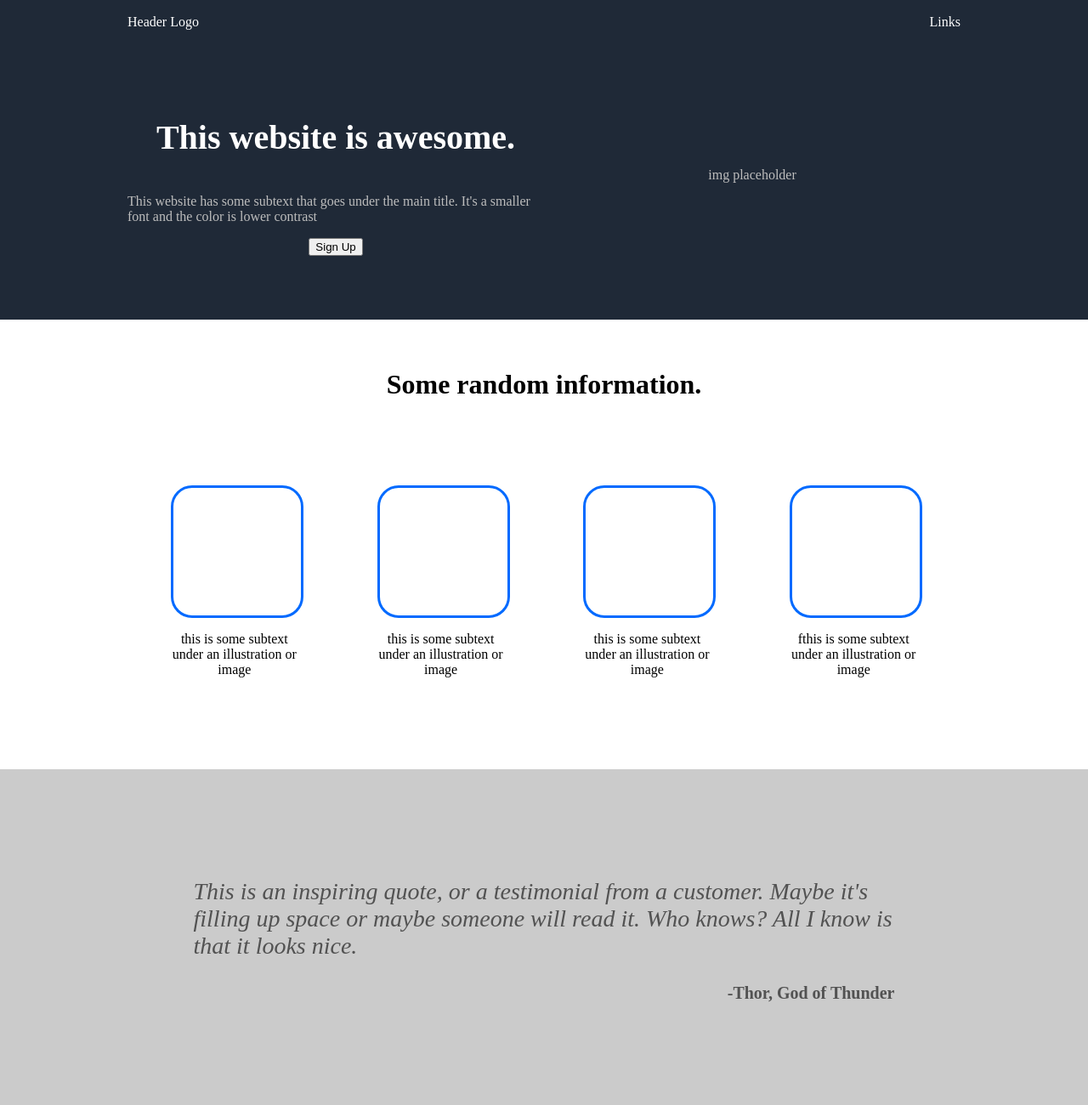
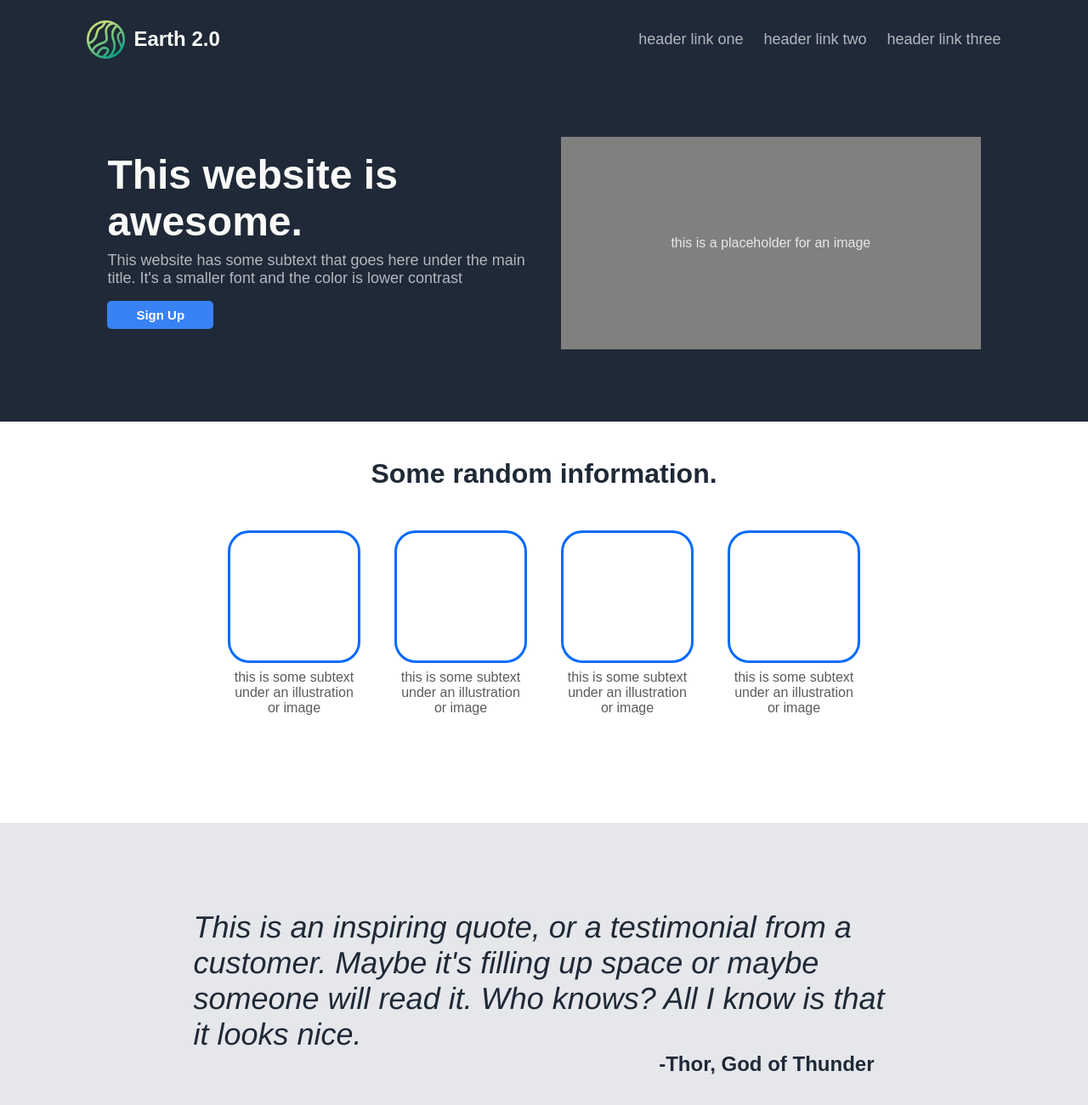
Before and after one commit to qmpudenz/landing-page, a plain HTML site: page index.html in a window 1280 px wide. Shown: the top 1300 px of the page at 85% size. Drawn offline with Linux system fonts and the light colour scheme.

Commit message:
Style changes now match example from Odin Project

```diff
--- a/index.html
+++ b/index.html
@@ -9,20 +9,27 @@
 </head>
 <body>
     <div class="header">
-        <div class="logo">Header Logo</div>
-        <div class="header-links">Links</div>
+        <div class="header-left">
+            <img class="logo"src="earth.png">
+            <h3>Earth 2.0</h3>
+        </div>
+        <div class="header-links">
+            <a href="pages/page-one.html">header link one</a>
+            <a href="pages/page-one.html">header link two</a>
+            <a href="pages/page-one.html">header link three</a>
+        </div>
     </div>
 
     <div class="first">
 
         <div class="left">
             <h1>This website is awesome.</h1>
-            <p>This website has some subtext that goes under the main title. It's a smaller font and the color is lower contrast</p>
-            <button>Sign Up</button>
+            <a class="left-text">This website has some subtext that goes here under the main title. It's a smaller font and the color is lower contrast</a>
+            <button class="button-1">Sign Up</button>
         </div>
 
         <div class="right">
-            img placeholder
+            <div class="image-container">this is a placeholder for an image</div>
         </div>
 
     </div>
@@ -32,40 +39,40 @@
             <div class="container">
                 <div class="card">
                     <div class="box"></div>
-                    <p>this is some subtext under an illustration or image</p>
+                    <div class="subtext">this is some subtext under an illustration or image</div>
                 </div>
                 <div class="card">
                     <div class="box"></div>
-                    <p>this is some subtext under an illustration or image</p>
+                    <div class="subtext">this is some subtext under an illustration or image</div>
                 </div>
                 <div class="card">
                     <div class="box"></div>
-                    <p>this is some subtext under an illustration or image</p>
+                    <div class="subtext">this is some subtext under an illustration or image</div>
                 </div>
                 <div class="card">
                     <div class="box"></div>
-                    <p>fthis is some subtext under an illustration or image</p>
+                    <div class="subtext">this is some subtext under an illustration or image</div>
                 </div>
             </div>
     </div>
 
     <div class="third">
-        <p><i>This is an inspiring quote, or a testimonial from a customer. Maybe it's filling up space or maybe someone will read it. Who knows? All I know is that it looks nice.</i></p>
+        <p class="quote"><i>This is an inspiring quote, or a testimonial from a customer. Maybe it's filling up space or maybe someone will read it. Who knows? All I know is that it looks nice.</i></p>
         <p class="author">-Thor, God of Thunder</p>
     </div>
 
     <div class="fourth">
         <div class="container-two">
             <div class="call-to-action">
-                <h3>Call to action! It's time!</h3>
-                <p>Sign up for our product by clicking that button over there!</p>
+                <h3 class="call-heading">Call to action! It's time!</h3>
+                <p class="call-description">Sign up for our product by clicking that button over there!</p>
             </div>
-            <button>Sign Up</button>
+            <button class="button-2">Sign Up</button>
         </div>
     </div>
 
     <div class="footer">
-        <div>Copyright X The Odin Project</div>
+        <div>Copyright © Quinn Pudenz</div>
     </div>
 </body>
 </html>
--- a/style.css
+++ b/style.css
@@ -1,78 +1,128 @@
 body {
     display:flex;
     flex-direction: column;
-
+    font-family: sans-serif;
 }
 
 .header {
     display:flex;
     width: auto;
-    height:36px;
+    height:52x;
     background-color: #1F2937;
     margin: -8px;
     padding-top: 8px;
+    justify-content: center;
+    color:white;
+    flex-wrap: nowrap;
+}
+
+.header-left {
+    display: flex;
+    flex-direction: row;
+    margin-right: auto;
+    padding-left: 8%;
+    gap:10px;
+    justify-content: center;
     align-items: center;
-    color:white;
+    flex-wrap:nowrap;
 }
 
 .logo {
-    margin-right: auto;
-    padding-left: 150px;
+    width:45px;
+    height:45px;
+    align-self: center;
 }
 
 .header-links {
-    margin-left:auto;
-    padding-right: 150px;
+    display:flex;
+    flex-direction: row;
+    flex-wrap: nowrap;
+    justify-content: right;
+    flex:1 1;
+    padding-right: 8%;
+    align-items: center;
+    gap: 24px;
+    color:#e5e7eb;
 }
 
 .first {
     display: flex;
     flex-direction: row;
     justify-content: space-between;
-    padding-left:150px;
-    padding-right: 150px;
+    padding-left:10%;
+    padding-right:10%;
     background-color: #1F2937;
     margin:-8px;
     margin-top:0px;
     padding-top:75px;
     padding-bottom: 75px;
     align-content: center;
-    color:rgb(189, 189, 189);
+    color:#e5e7eb;
+    gap:32px;
+    height: 270px;
 }
 
 .left {
     display: flex;
+    flex: 1 1 auto;
     flex-direction: column;
-    align-items: center;
-    width:600px;
+    align-items: left;
     justify-content:center;
+    margin-right:auto;
+    gap:0px;
+    padding-right: 8px;
+    width: 50%;
 }
+
+.left-text {
+    margin-top: 8px;
+    margin-bottom: 8px;
+}
+
 
 .right {
     display: flex;
     flex-direction: column;
+    align-items: right;
+    justify-content: center;
+    align-content: right;
+    width: 50%;
+}
+
+.image-container {
+    display:flex;
+    background-color: grey;
+    width:100%;
+    height:250px;
+    justify-content: center;
     align-items: center;
-    width:600px;
-    justify-content: center;
+    margin-left: auto;
 }
 
 .second {
+    display: flex;
+    flex-direction:column;
     text-align: center;
-    padding-top: 40px;
-    padding-bottom: 0px;
+    padding-top: 24px;
+    padding-bottom: 24px;
+    height: 400px;
+    margin-bottom: 40px;
 }
 
 .container {
     display: flex;
     flex-direction: row;
-    justify-content: space-evenly;
-    margin:100px;
+    justify-content: center;
+    margin:8px;
+    gap:40px;
 }
 
 .card {
     display: flex;
     flex-direction: column;
-    width: 150px;
+    align-items: center;
+    padding:0px;
+    margin-bottom: 0px;
 }
 
 .box {
@@ -81,31 +131,51 @@ body {
     border:3px solid;
     border-color: #006aff;
     border-radius: 25px;
+
 }
 
 .third {
-    background-color: #cbcbcb;
+    background-color: #e5e7eb;
     margin: -8px;
     padding-left: 18%;
     padding-right: 18%;
-    padding-top: 100px;
-    padding-bottom: 100px;
+    padding-top: 0px;
+    padding-bottom: 0px;
     font-size: 28px;
+    color:#525252;
+    height: 400px;
+    display: flex;
+    flex-direction: column;
+    align-items: center;
+    justify-content: center;
+}
+
+.quote {
+    font-size: 36px;
+    font-style: oblique;
+    font-family: Helvetica, sans-serif;
+    color:#1f2937;
     font-weight:lighter;
-    color:#525252;
+    margin-bottom:0px;
 }
 
 .author {
-    text-align: right;
-    font-size: 20px;
+    display:flex;
+    margin-left: auto;
+    margin-right: 24px;
+    font-size: 24px;
     font-weight: 900;
+    margin-top: 0px;
+    color:#1F2937;
+    font-family: sans-serif;
 }
 
 .fourth {
     display: flex;
     justify-content: center;
+    align-content: center;
     padding:50px;
-    height: 250px;
+    height: 225px;
 }
 
 .container-two {
@@ -115,30 +185,103 @@ body {
     justify-content: space-evenly;
     margin:50px;
     height: 125px;
+    border:2px solid;
+    border-color: #ffffff;
+    border-radius: 10px;
+    padding:8px;
 }
 
 .call-to-action {
     display: flex;
     flex-direction: column;
-    gap:8px;
+    gap:2px;
     color:white;
+    justify-content:center;
+    align-self:center;
+}
+
+.call-heading {
+   margin-bottom:0px;
+   margin-top:0px;
+   font-size: 20px;
+}
+
+.call-description {
+    margin-top:0px;
 }
 
 h1 {
-    font-size: 40px;
-    color:white;
+    font-size: 48px;
+    color:#f9faf8;
+    margin-bottom: -8px;
+    margin-top: -8px;
+    font-weight: 900;
 }
 
 h2 {
     font-size: 32px;
     align-content: center;
+    margin-bottom: 40px;
+    color:#1F2937;
+}
+
+h3 {
+    font-size:24px;
+    color: #f9faf8;
+}
+
+p {
+    margin-top: 10px;
+    margin-bottom: 10px;
+}
+
+.subtext {
+    font-size:16px;
+    margin-top: 10px;
+    margin-bottom: 10px;
+    width: 150px;
+    color: rgb(92, 92, 92);
+    line-height: 18px;
+    margin-top: 8px;
+}
+
+a {
+    text-decoration: none;
+    color: #e5e7eb;
+    padding: 8px;
+    padding-right: 0px;
+    padding-left:0px;
+    font-size: 18px;
+    font-family: Arial, sans-serif;
+    opacity: 75%;
+}
+
+button {
+    height:fit-content;
+    padding-top:6px;
+    padding-bottom: 6px;
+    padding-right: 32px;
+    padding-left: 32px;
+    border-color: white;
+    color: white;
+    border:2px solid;
+    background-color: #3882F6;
+    border-radius: 5px;
+    align-self: center;
+    font-weight: bold;
+    font-size:15px;
+}
+
+.button-1 {
+    border-color:#3882F6;
+    margin-right: auto;
 }
 
 .footer {
     background-color:#1F2937;
     margin: -8px;
-    color:white;
-    height: 50px;
+    color:rgb(206, 205, 205);
+    height: 80px;
     display: flex;
     justify-content: center;
     align-items: center;
```
Also changed, not shown: earth.png (added), pages/page-one.html (added), 1 other file.
